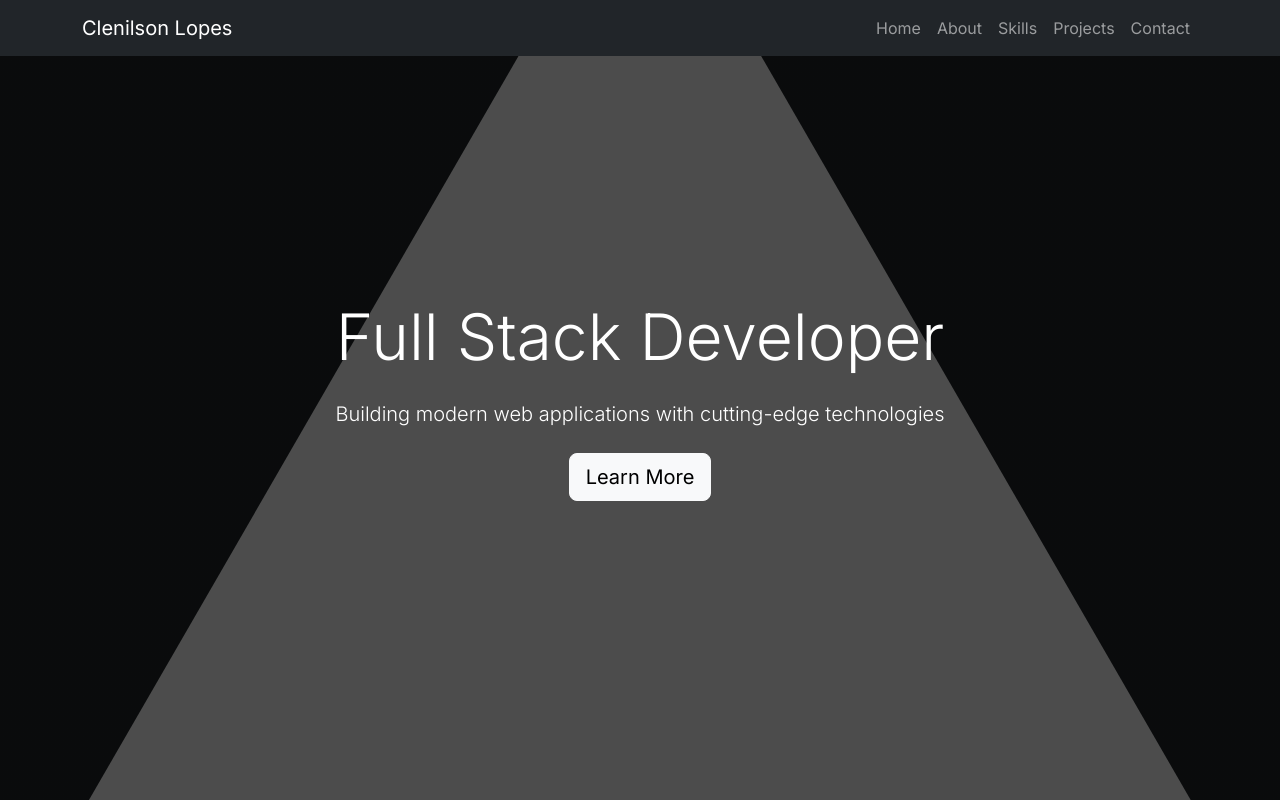
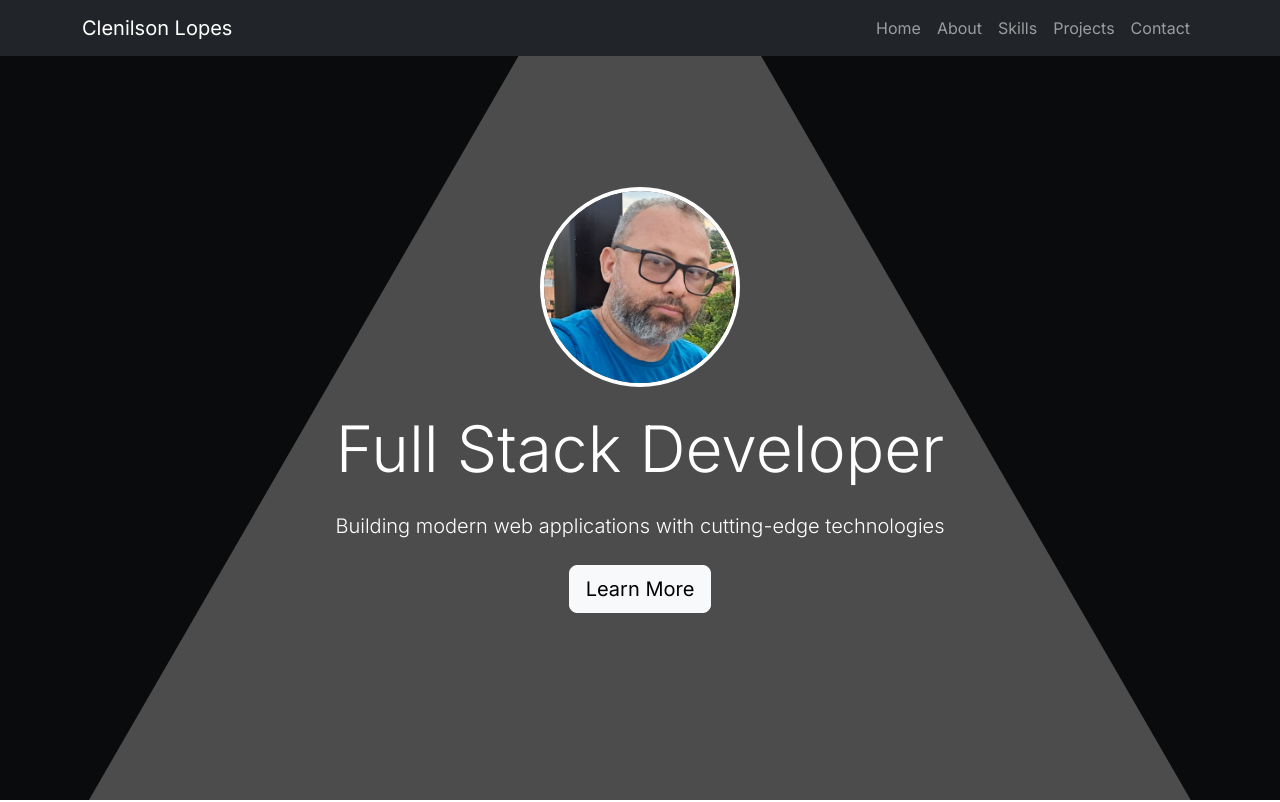
Before and after one commit to lorimweb/portfolio, a Next.js app: page / in a window 1280 px wide. Shown: the top 802 px of the page. Built offline with nearby package versions, Linux system fonts and the light colour scheme.

Commit message:
feat: add profile picture to homepage

```diff
--- a/src/app/page.tsx
+++ b/src/app/page.tsx
@@ -2,6 +2,7 @@ import MainNav from '@/components/Navbar'
 import About from '@/sections/About'
 import Skills from '@/sections/Skills'
 import Projects from '@/sections/Projects'
+import Image from 'next/image'
 
 export default function Home() {
   return (
@@ -9,6 +10,20 @@ export default function Home() {
       <MainNav />
       <div className="hero bg-dark text-white min-vh-100 d-flex align-items-center">
         <div className="container text-center">
+          <div className="mb-4">
+            <Image
+              src="/images/photo.png"
+              alt="Profile Picture"
+              width={200}
+              height={200}
+              style={{
+                borderRadius: '50%',
+                objectFit: 'cover',
+                border: '4px solid white'
+              }}
+              priority
+            />
+          </div>
           <h1 className="display-3 mb-4">Full Stack Developer</h1>
           <p className="lead mb-4">Building modern web applications with cutting-edge technologies</p>
           <a href="#about" className="btn btn-light btn-lg">Learn More</a>
```
Also changed, not shown: public/images/photo.png (added).
